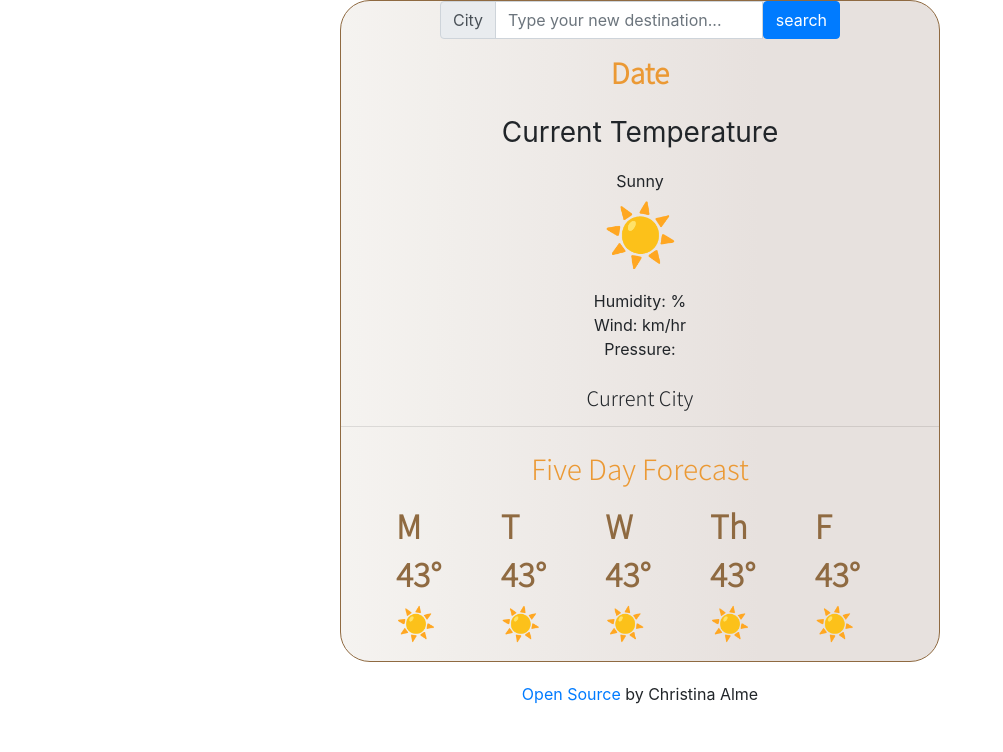
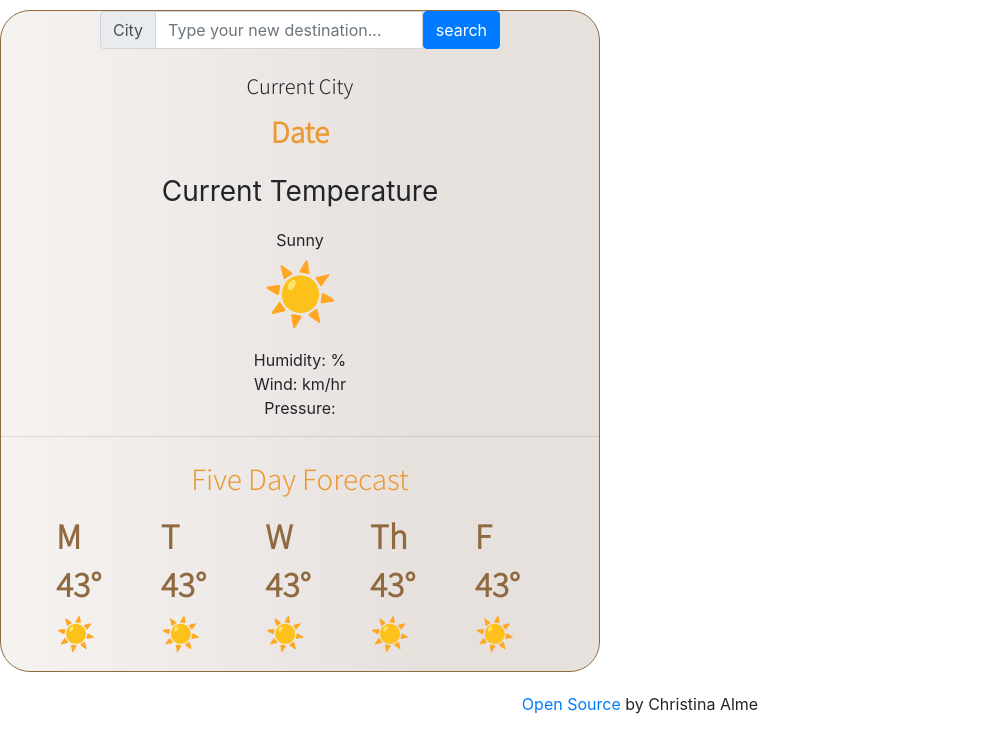
Before and after one commit to melanscr/Project1, a plain HTML site: page index.html in a window 1280 px wide. Shown: the whole page, without its empty margins (0-1003 px from the left). Drawn offline with nearby package versions, Linux system fonts and the light colour scheme; a web font is replaced by a local one.

Commit message:
Improve order

```diff
--- a/index.html
+++ b/index.html
@@ -15,7 +15,7 @@
 </head>
 
 <body>
- <div class="weather">
+ <div class="citySearch">
  <form id="search-form">
   <div class="input-group">
   <div class="input-group-prepend">
@@ -25,6 +25,9 @@
   <button type="submit" class= "btn btn-primary">search</button>
 </div>
 </form>
+    <h3>
+        Current City
+    </h3>
     <h1>
         Date
     </h1>
@@ -53,9 +56,7 @@
         <li>
             Pressure: <span id="pressure"> </span>
         </li>
-    <h3>
-        Current City
-    </h3>
+
 
 
 <hr>
--- a/style.css
+++ b/style.css
@@ -32,6 +32,14 @@ li {
   text-align: center;
   list-style: none;
 }
+
+.citySearch {
+  border: 1px solid rgb(143, 106, 65);
+  max-width: 600px;
+  margin: 10px 0;
+  background-image: linear-gradient(to right, #f5f3f0 0%, #e7e1de 70%);
+  border-radius: 30px;
+}
 .sourcecode {
   display: block;
   text-align: center;
@@ -64,11 +72,3 @@ li {
   font-family: "Noto Sans JP", sans-serif;
   color: rgb(143, 106, 65);
 }
-
-.weather {
-  border: 1px solid rgb(143, 106, 65);
-  max-width: 600px;
-  margin: 0 auto;
-  background-image: linear-gradient(to right, #f5f3f0 0%, #e7e1de 70%);
-  border-radius: 30px;
-}
```
